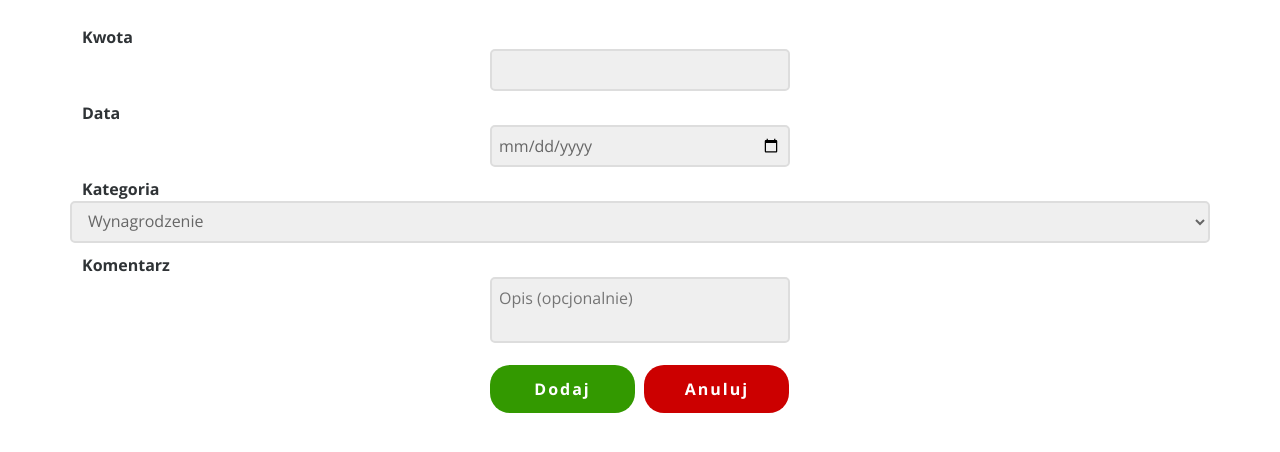
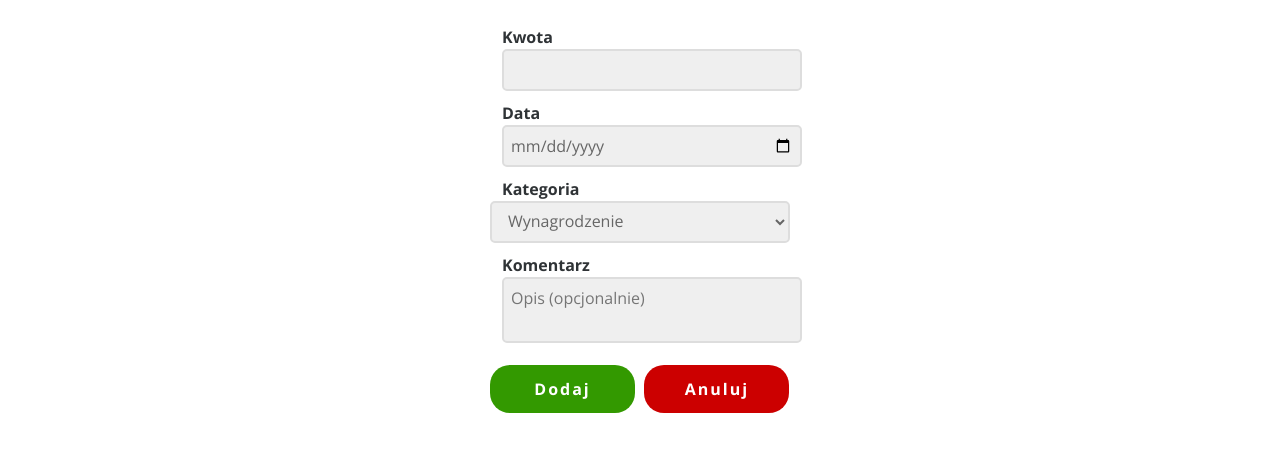
Before and after one commit to Basia233/PersonalBudgetWebApp, a plain HTML site: page incomes.html in a window 1280 px wide. Shown: the part 98-550 px from the top of the page. Drawn offline with nearby package versions, Linux system fonts and the light colour scheme.

Commit message:
Modified mai.css

```diff
--- a/main.css
+++ b/main.css
@@ -242,7 +242,7 @@ select
 	border-radius: 5px;
 	font-size: 16px;
 	padding: 7px;
-	box-sizing: border-box; /*box sizing taki sam jak w przypadku przycisku Zaloguj, bo inaczej te pola z loginem i hasłem są szerze od przycisku Zaloguj */
+	box-sizing: border-box; /*box sizing taki sam jak w przypadku przycisków, bo inaczej pola formularzy są szersze */
 	outline: none;
 	display: block;
 	margin-left: auto;
@@ -261,11 +261,9 @@ select:hover
 
 .row
 {
-	/*
 	margin-left: auto;
 	margin-right: auto;
-	width: 300px;*/
-
+	width: 300px;
 	color: #2F3336;
 	margin-top: 10px;
 	margin-bottom: 2px;
@@ -273,6 +271,13 @@ select:hover
 	font-weight: 600;
 }
 
+/*
+#category
+{
+	margin-left: auto;
+	margin-left: 12px;
+}
+*/
 
 .button
 {
@@ -342,6 +347,7 @@ select:hover
 	font-weight: 600;
 }
 
+
 table
 {
 	border-collapse: collapse;
```
